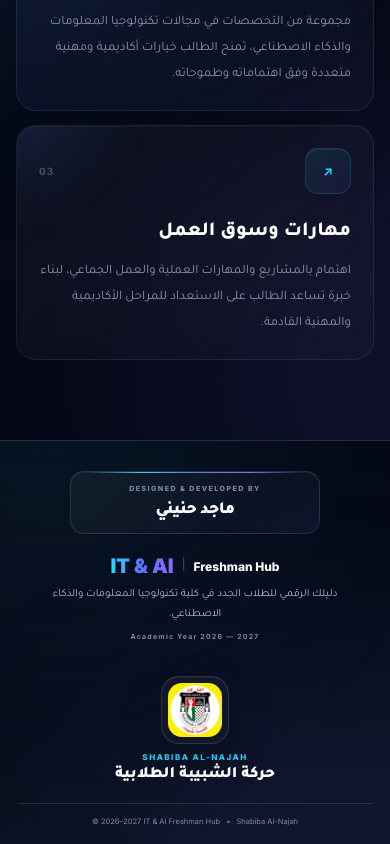
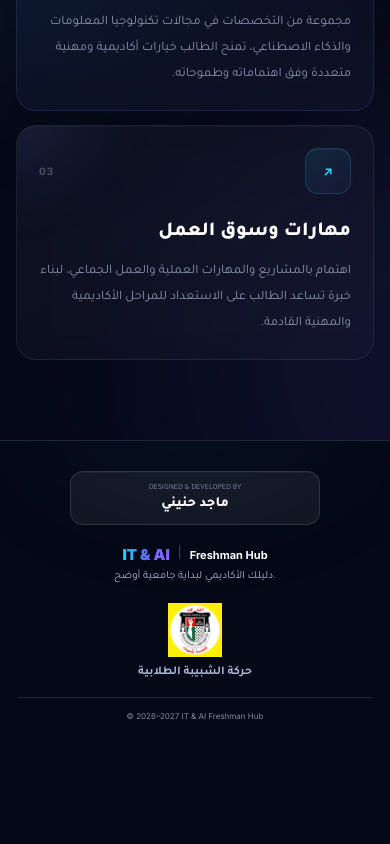
Before and after one commit to majedhanini/Majed-Hanini---najah-, a React (Vite) app: page / in a window 390 px wide. Shown: the part 1478-2322 px from the top of the page. After the commit the page ends 2217 px from the top, so only its background shows below. Built offline with nearby package versions, Linux system fonts and the light colour scheme.

Commit message:
Update dark light mode and mobile footers

```diff
--- a/src/App.jsx
+++ b/src/App.jsx
@@ -1,7 +1,6 @@
 import { useEffect, useState } from "react";
 
 import Navbar from "./components/layout/Navbar.jsx";
-import Footer from "./components/layout/Footer.jsx";
 import MajorsFooter from "./components/layout/MajorsFooter.jsx";
 
 import Home from "./pages/Home.jsx";
@@ -86,7 +85,7 @@
 
       {page}
 
-      {currentPage.startsWith("/majors") ? <MajorsFooter /> : <Footer />}
+      <MajorsFooter />
     </>
   );
 }
```
